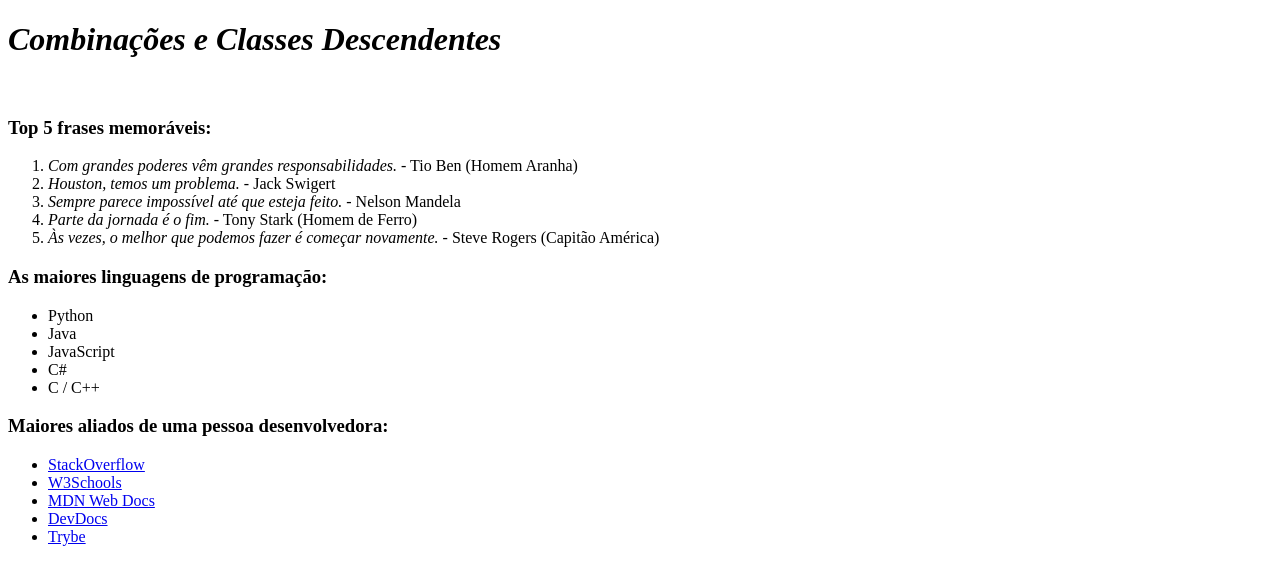
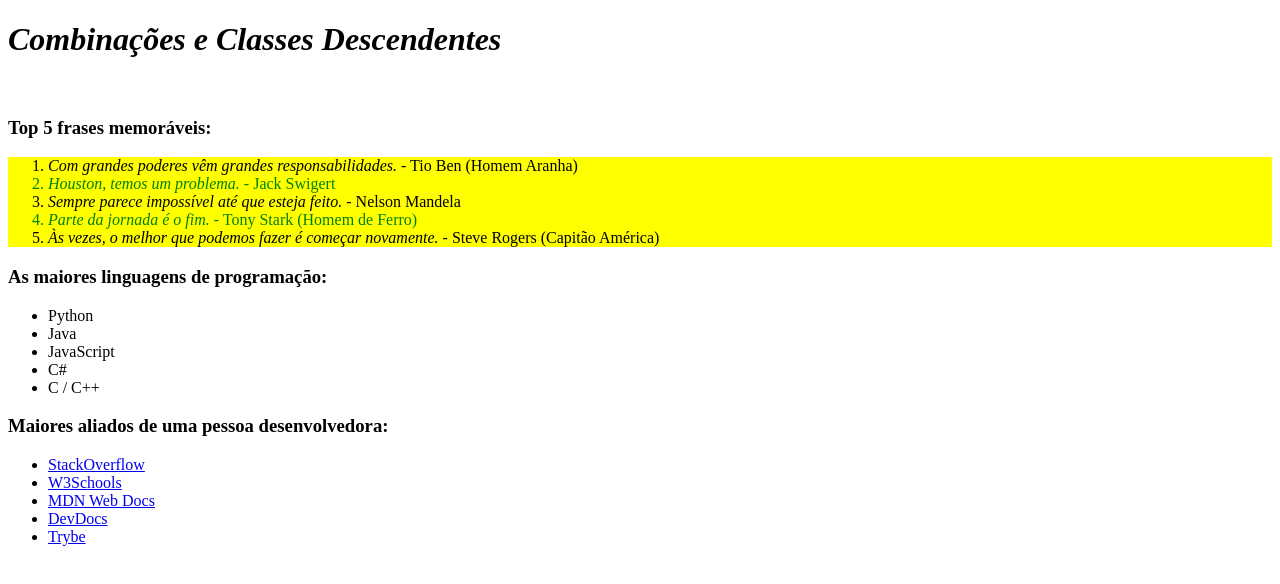
Before and after one commit to alanguilhermeM/trybe-exercicios, a plain HTML site: page Intrudução-à-HTML-e-CSS/Dia03-Seletores-e-Posicionamento/index5.html in a window 1280 px wide. Drawn offline with Linux system fonts and the light colour scheme; files that its build step writes are made by us from their sources.

Commit message:
Add a cor de fundo amarela para os itens da lista ordenada e verde para a fonte dos itens pares dessa lista

```diff
--- a/Intrudução-à-HTML-e-CSS/Dia03-Seletores-e-Posicionamento/index5.html
+++ b/Intrudução-à-HTML-e-CSS/Dia03-Seletores-e-Posicionamento/index5.html
@@ -9,11 +9,11 @@
     <h1><em>Combinações e Classes Descendentes</em></h1>
     <br />
     <h3>Top 5 frases memoráveis:</h3>
-    <ol>
+    <ol class="list_ordenada">
       <li><em>Com grandes poderes vêm grandes responsabilidades.</em> - Tio Ben (Homem Aranha)</li>
-      <li><em>Houston, temos um problema.</em> - Jack Swigert</li>
+      <li class="par"><em>Houston, temos um problema.</em> - Jack Swigert</li>
       <li><em>Sempre parece impossível até que esteja feito.</em> - Nelson Mandela</li>
-      <li><em>Parte da jornada é o fim.</em> - Tony Stark (Homem de Ferro)</li>
+      <li class="par"><em>Parte da jornada é o fim.</em> - Tony Stark (Homem de Ferro)</li>
       <li><em>Às vezes, o melhor que podemos fazer é começar novamente.</em> - Steve Rogers (Capitão América)</li>
     </ol>
     <h3>As maiores linguagens de programação:</h3>
--- /dev/null
+++ b/Intrudução-à-HTML-e-CSS/Dia03-Seletores-e-Posicionamento/style5.css
@@ -0,0 +1,6 @@
+ol {
+    background-color: yellow;
+}
+ol li.par {
+    color: green;
+}
```
Also changed, not shown: Intrudução-à-HTML-e-CSS/style5.css (deleted).
